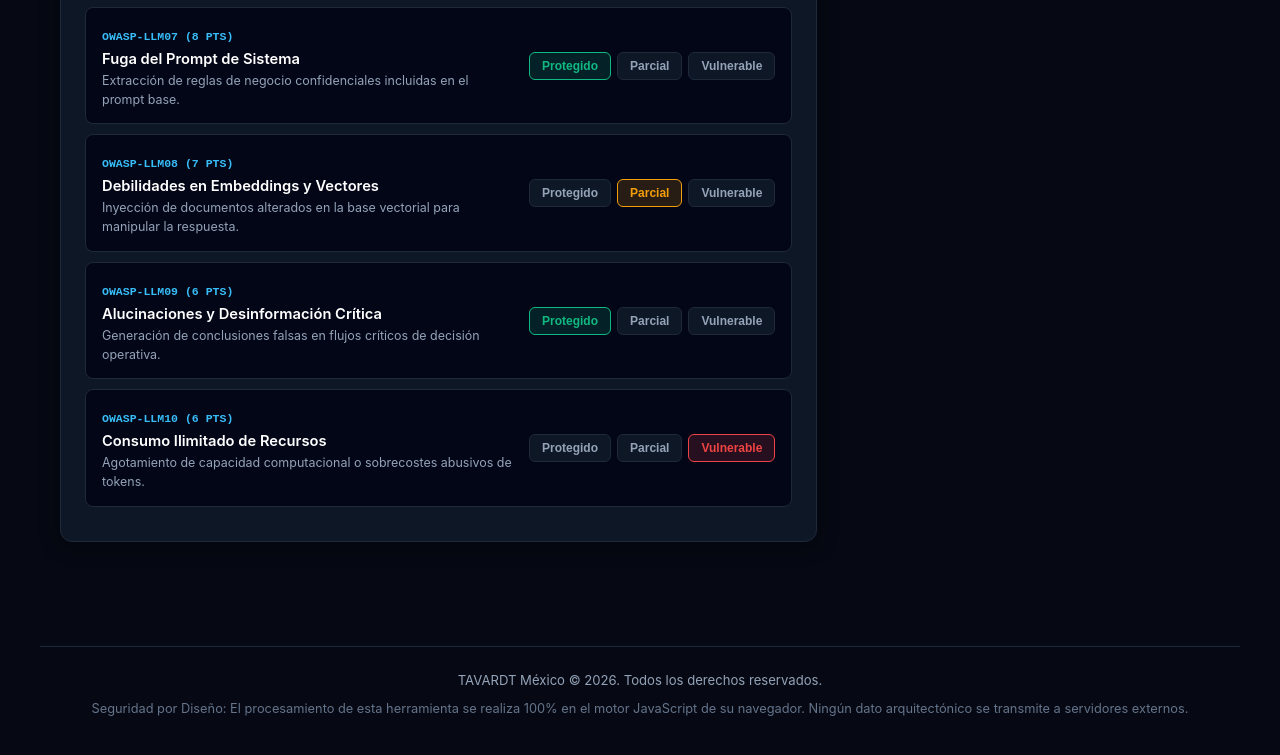
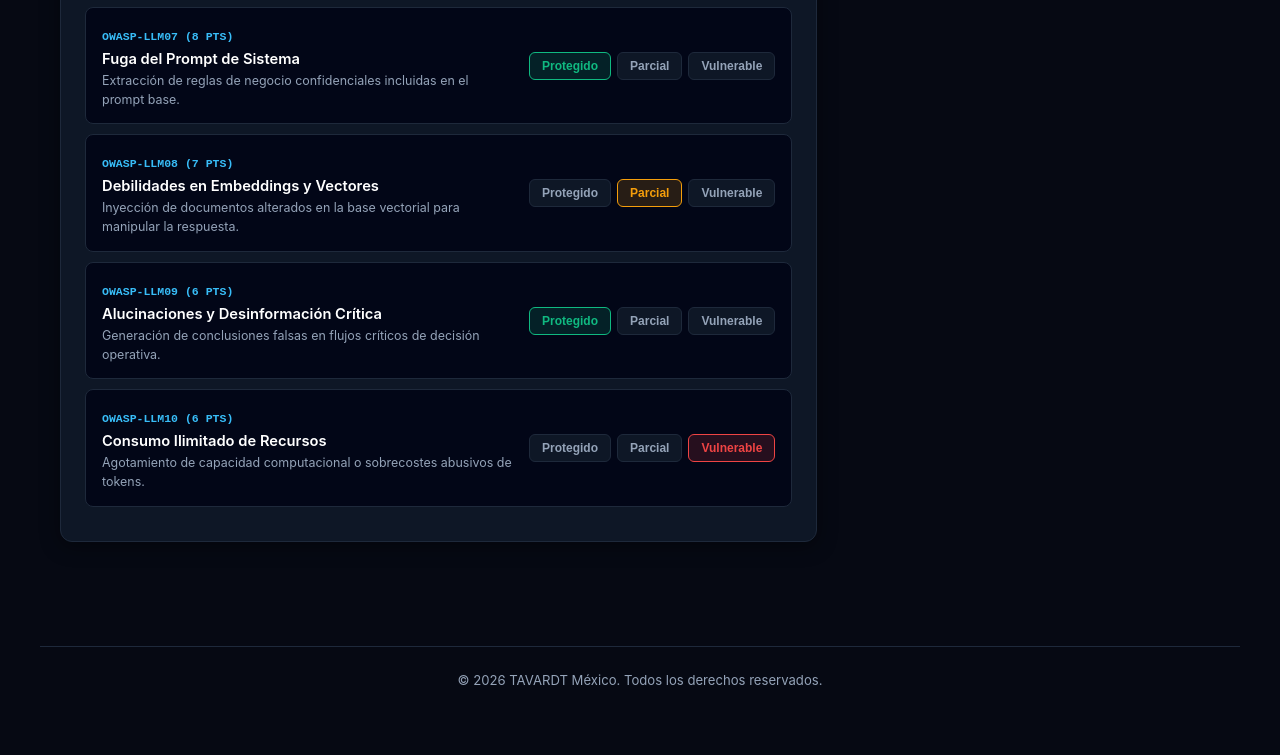
Before and after one commit to TAVARDT-Mexico/ai-threat-matrix-mx, a plain HTML site: page index.html in a window 1280 px wide. Shown: the part 1371-2126 px from the top of the page. Drawn offline with Linux system fonts and the light colour scheme.

Commit message:
style: simplify navigation hub links and streamline footer

```diff
--- a/index.html
+++ b/index.html
@@ -357,11 +357,6 @@
       color: var(--accent);
       text-decoration: none;
     }
-    .privacy-notice {
-      margin-top: 8px;
-      font-size: 0.8rem;
-      color: #64748b;
-    }
   </style>
 </head>
 <body>
@@ -373,7 +368,7 @@
     </div>
     <div class="nav-links">
       <a href="https://ag.tavardt.com/mx/" target="_blank" rel="noopener">Portal Institucional</a>
-      <a href="https://tools.tavardt.com/mx/" target="_blank" rel="noopener">Centro de Herramientas TAVARDT</a>
+      <a href="https://tools.tavardt.com/mx/" target="_blank" rel="noopener">Centro de Herramientas</a>
       <a href="https://ag.tavardt.com/mx/contacto/" target="_blank" rel="noopener">Contacto Técnico</a>
     </div>
   </header>
@@ -459,10 +454,7 @@
   </div>
 
   <footer>
-    <div>TAVARDT México &copy; 2026. Todos los derechos reservados.</div>
-    <div class="privacy-notice">
-      Seguridad por Diseño: El procesamiento de esta herramienta se realiza 100% en el motor JavaScript de su navegador. Ningún dato arquitectónico se transmite a servidores externos.
-    </div>
+    <div>&copy; 2026 TAVARDT México. Todos los derechos reservados.</div>
   </footer>
 
   <script>
```
